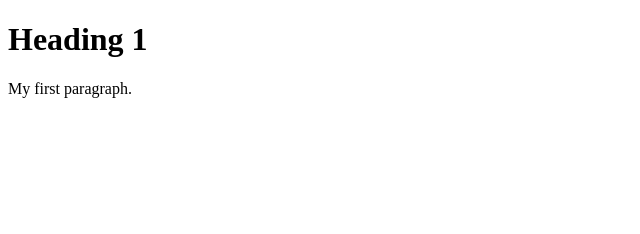
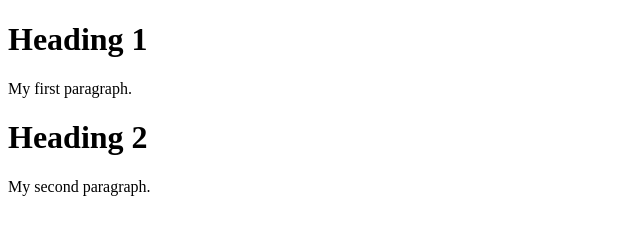
Before and after one commit to arem-33/FIT179_Week_4_Studio, a plain HTML site: page index.html in a window 1280 px wide. Shown: the whole page, without its empty margins (0-640 px from the left). Drawn offline with Linux system fonts and the light colour scheme.

Commit message:
Add files via upload
Updated HTML code

```diff
--- a/index.html
+++ b/index.html
@@ -8,4 +8,10 @@
     <p>My first paragraph.</p>
 
 </body>
+
+<body>
+    <h1>Heading 2</h1>
+    <p>My second paragraph.</p>
+
+</body>
 </html>
```
